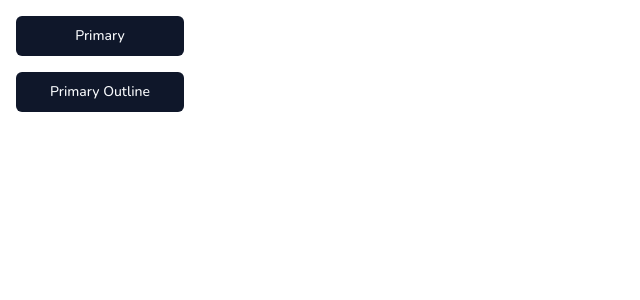
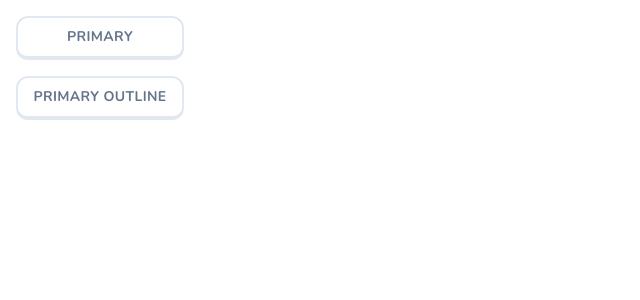
Before and after one commit to curlydoodle/duolingo-clone-nextjs, a Next.js app: page / in a window 1280 px wide. Shown: the top 300 px of the page, without its empty margins (0-640 px from the left). Built offline with nearby package versions, Linux system fonts and the light colour scheme.

Commit message:
update the button.tsx

```diff
--- a/components/ui/button.tsx
+++ b/components/ui/button.tsx
@@ -5,25 +5,19 @@
 import { cn } from "@/lib/utils";
 
 const buttonVariants = cva(
-  "inline-flex items-center justify-center whitespace-nowrap rounded-md text-sm font-medium ring-offset-background transition-colors focus-visible:outline-none focus-visible:ring-2 focus-visible:ring-ring focus-visible:ring-offset-2 disabled:pointer-events-none disabled:opacity-50",
+  "inline-flex items-center justify-center whitespace-nowrap rounded-xl text-sm font-bold ring-offset-background transition-colors focus-visible:outline-none focus-visible:ring-2 focus-visible:ring-ring focus-visible:ring-offset-2 disabled:pointer-events-none disabled:opacity-50 uppercase tracking-wide",
   {
     variants: {
       variant: {
-        default: "bg-primary text-primary-foreground hover:bg-primary/90",
-        destructive:
-          "bg-destructive text-destructive-foreground hover:bg-destructive/90",
-        outline:
-          "border border-input bg-background hover:bg-accent hover:text-accent-foreground",
-        secondary:
-          "bg-secondary text-secondary-foreground hover:bg-secondary/80",
-        ghost: "hover:bg-accent hover:text-accent-foreground",
-        link: "text-primary underline-offset-4 hover:underline",
+        default:
+          "bg-white text-black border-slate-200 border-2 border-b-[4px] active:border-b-2 hover:bg-slate-100 text-slate-500",
       },
       size: {
-        default: "h-10 px-4 py-2",
-        sm: "h-9 rounded-md px-3",
-        lg: "h-11 rounded-md px-8",
+        default: "h-11 px-4 py-2",
+        sm: "h-9 px-3",
+        lg: "h-12 px-8",
         icon: "h-10 w-10",
+        rounded: "rounded-full",
       },
     },
     defaultVariants: {
```
